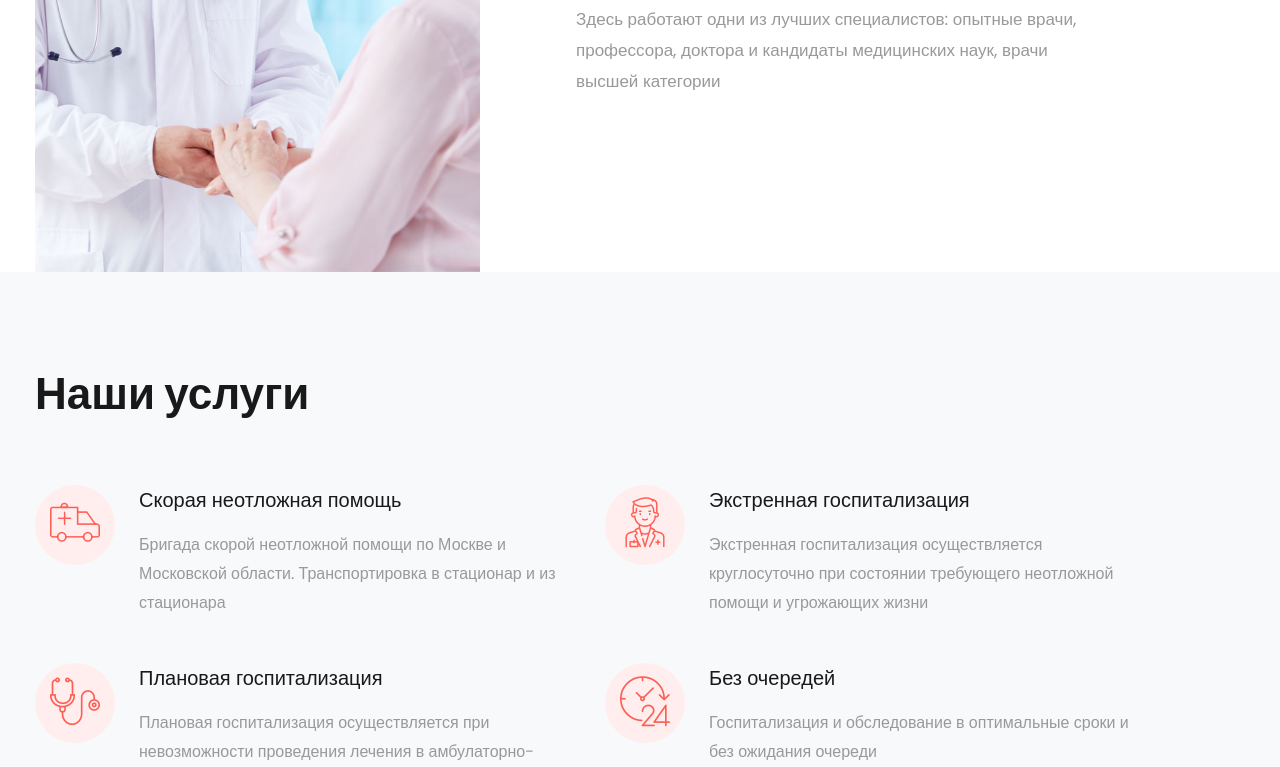
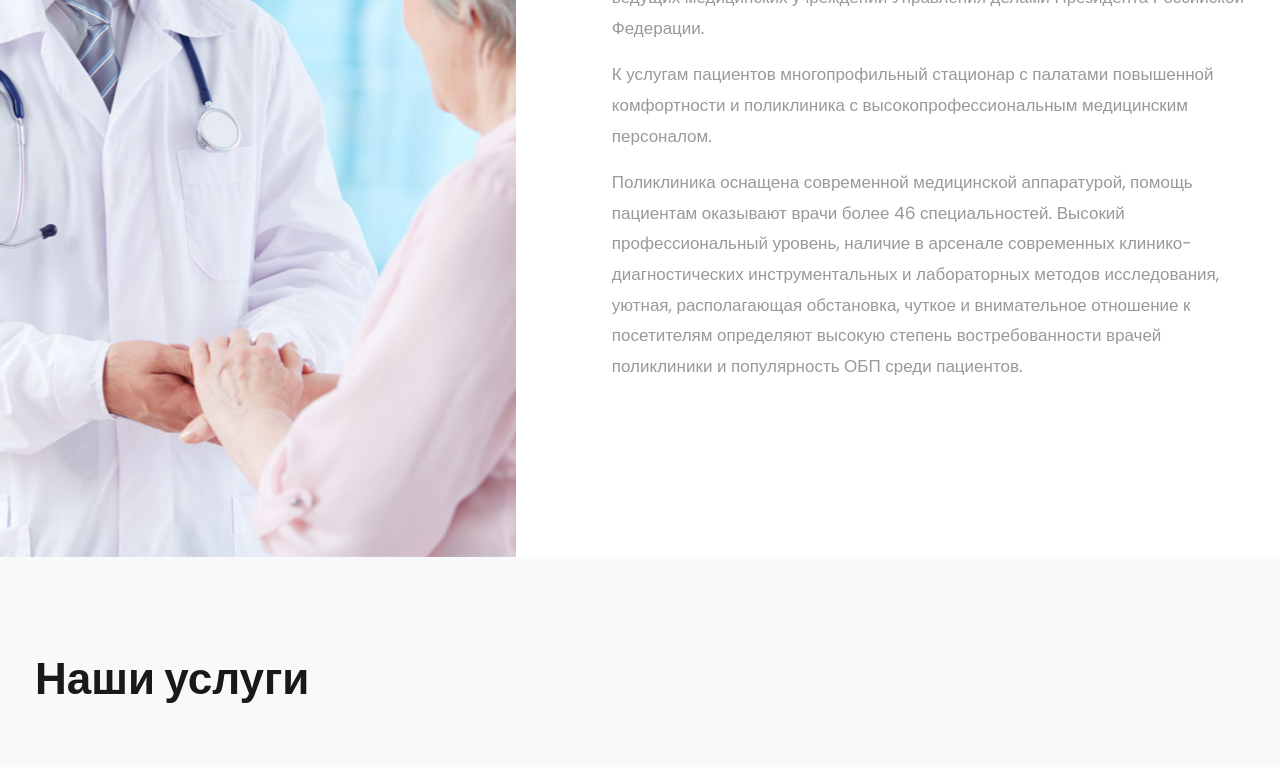
Before and after one commit to vladimirmuratov/hospital, a plain HTML site: page index.html in a window 1280 px wide. Shown: the part 1122-1889 px from the top of the page. Drawn offline with Linux system fonts and the light colour scheme; files whose address does not match are found by name.

Commit message:
edit description

```diff
--- a/index.html
+++ b/index.html
@@ -85,7 +85,7 @@
     </div>
 </section>
 <section class="ftco-counter img ftco-section ftco-no-pt ftco-no-pb" id="about-section">
-    <div class="container">
+    <div class="container-fluid px-0">
         <div class="row d-flex">
             <div class="col-md-6 col-lg-5 d-flex">
                 <div class="img d-flex align-self-stretch align-items-center"
@@ -97,8 +97,16 @@
                     <div class="row justify-content-start pb-3">
                         <div class="col-md-12 heading-section ftco-animate p-4 p-lg-5">
                             <h2 class="mb-4"><span></span> Объединенная Больница с Поликлиникой</h2>
-                            <p>Здесь работают одни из лучших специалистов: опытные врачи, профессора, доктора и
-                                кандидаты медицинских наук, врачи высшей категории</p>
+                            <p>Объединенная больница с поликлиникой основана в 1976 году, одно из ведущих медицинских
+                                учреждений Управления делами Президента Российской Федерации.</p>
+                            <p>К услугам пациентов многопрофильный стационар с палатами повышенной комфортности и
+                                поликлиника с высокопрофессиональным медицинским персоналом.</p>
+                            <p>Поликлиника оснащена современной медицинской аппаратурой, помощь пациентам оказывают
+                                врачи более 46 специальностей. Высокий профессиональный уровень, наличие в арсенале
+                                современных клинико-диагностических инструментальных и лабораторных методов
+                                исследования, уютная, располагающая обстановка, чуткое и внимательное отношение к
+                                посетителям определяют высокую степень востребованности врачей поликлиники и
+                                популярность ОБП среди пациентов.</p>
                         </div>
                     </div>
                 </div>
```
